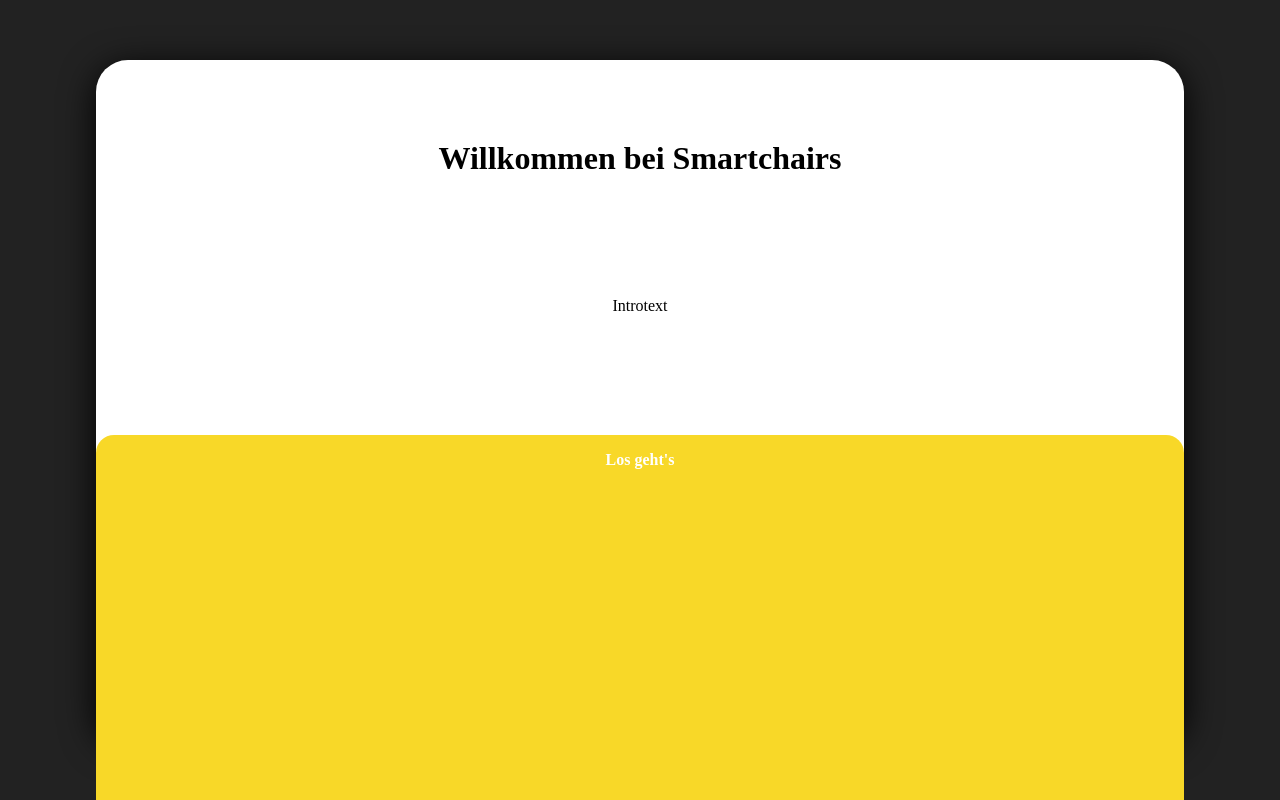
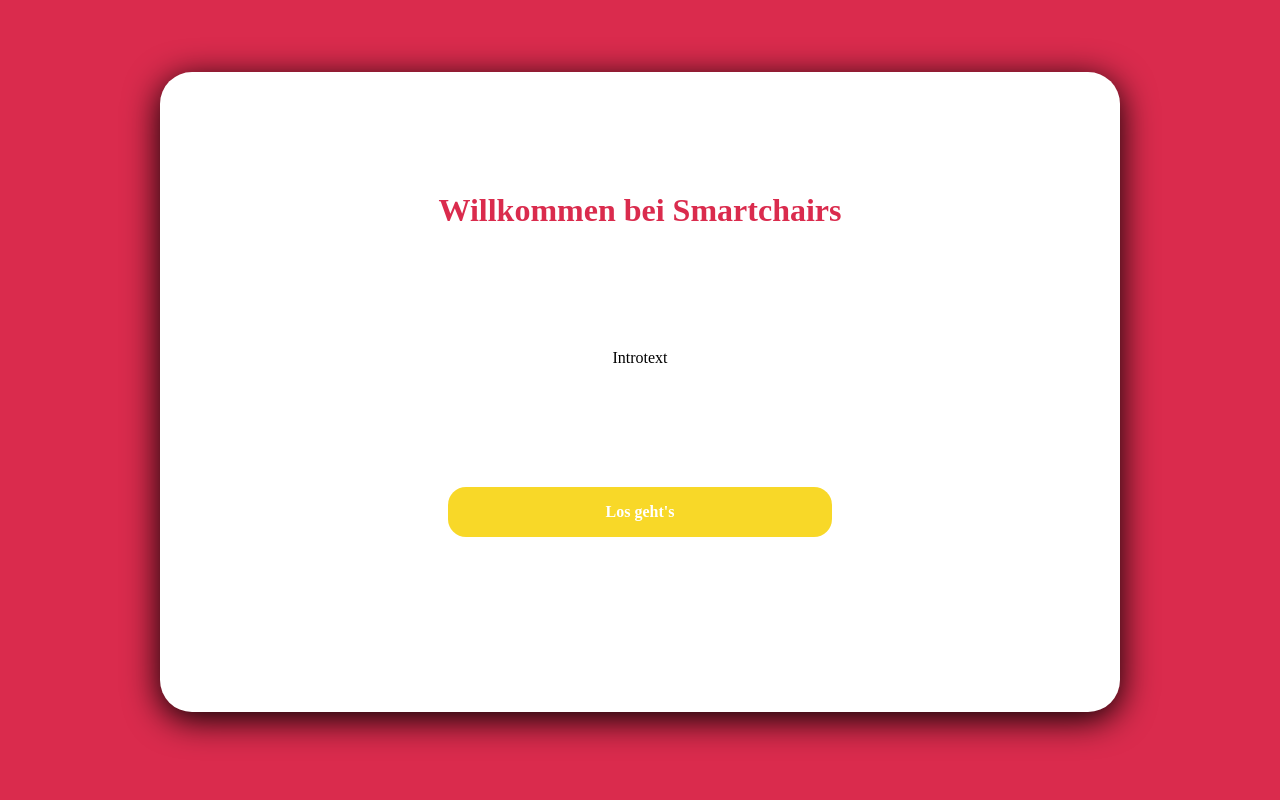
Before and after one commit to vincentrohde/steelcase-iot-client, a React (Create React App) app: page /intro in a window 1280 px wide. Shown: the top 800 px of the page. Built offline with nearby package versions, Linux system fonts and the light colour scheme.

Commit message:
Added container around component & CSS styling

```diff
--- a/src/components/AddButton/AddButton.scss
+++ b/src/components/AddButton/AddButton.scss
@@ -5,7 +5,7 @@
   padding: 1em 1.3em;
   text-decoration: none;
   font-weight: bold;
-  background: #FCF9EF;
+  background: $yellow;
   border-radius: 100px;
   box-shadow: 10px 10px 47px -16px rgba(0,0,0,0.75);
 }
--- a/src/routes/IntroPage/IntroPage.js
+++ b/src/routes/IntroPage/IntroPage.js
@@ -20,7 +20,9 @@
                     <div className="inner-container">
                         <h1 className="title">Willkommen bei Smartchairs</h1>
                         <p className="description">Introtext</p>
-                        <CTAButton/>
+                        <div className="cta-container">
+                            <CTAButton/>
+                        </div>
                     </div>
                 </div>
             </div>
--- a/src/routes/IntroPage/IntroPage.scss
+++ b/src/routes/IntroPage/IntroPage.scss
@@ -3,30 +3,39 @@
   height: 100vh;
   width: 100vw;
   text-align: center;
-  background: #222222;
+  background: #DA2B4D;
 }
 
 .container {
-  height: 85vh;
-  width: 85vw;
+  height: 80vh;
+  width: 75vw;
   margin-left: auto;
   margin-right: auto;
+  margin-top: 9vh;
   background: white;
-  margin-top: 7.5vh;
   border-radius: 32px;
   box-shadow: 0 7px 35px;
 }
 
 .inner-container {
   height: 100%;
-  padding-top: 10vh;
+  padding-top: 15vh;
+}
+
+.title {
+  color: #DA2B4D;
 }
 
 .description {
   margin-top: 15vh;
+  margin-left: auto;
+  margin-right: auto;
+  width: 45vw;
 }
 
-a.CTAButton {
-  position: relative;
-  top: 15vh;
+.cta-container {
+  width: 30vw;
+  margin-top: 15vh;
+  margin-left: auto;
+  margin-right: auto;
 }
```
